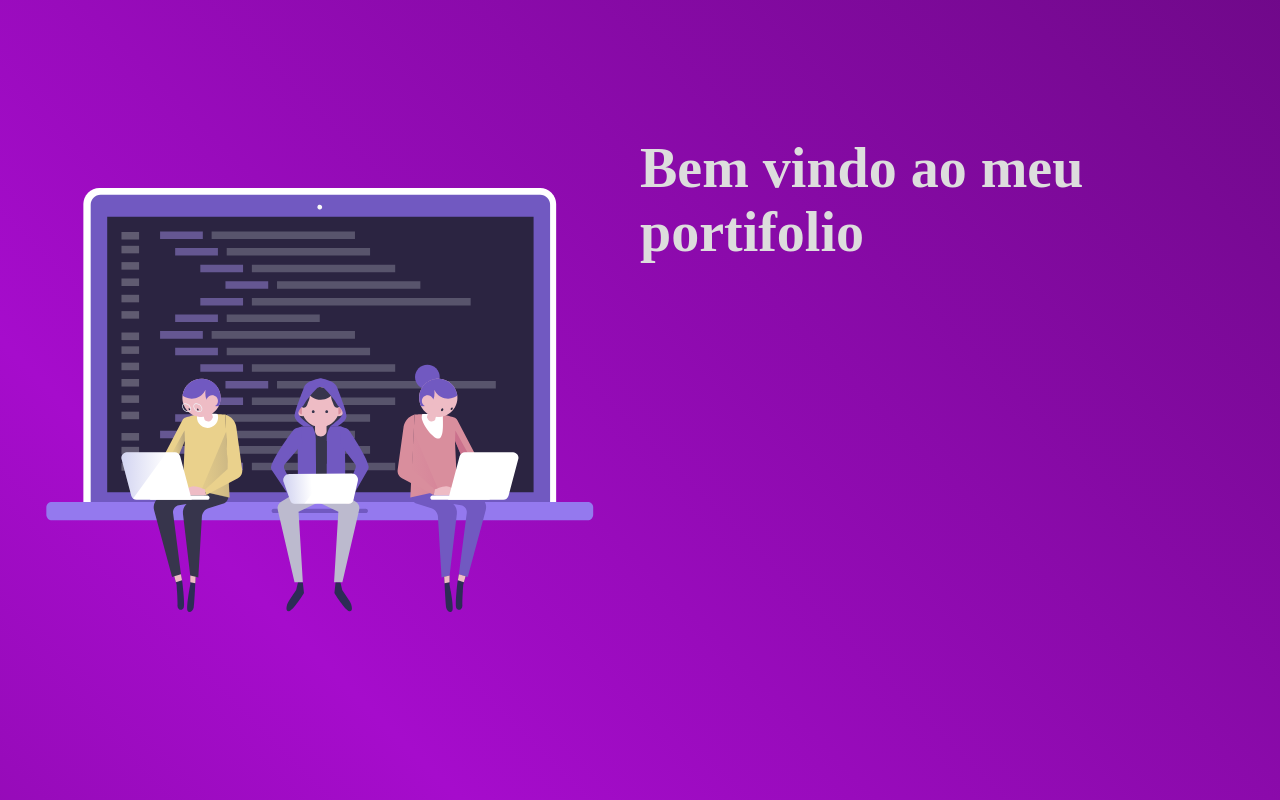
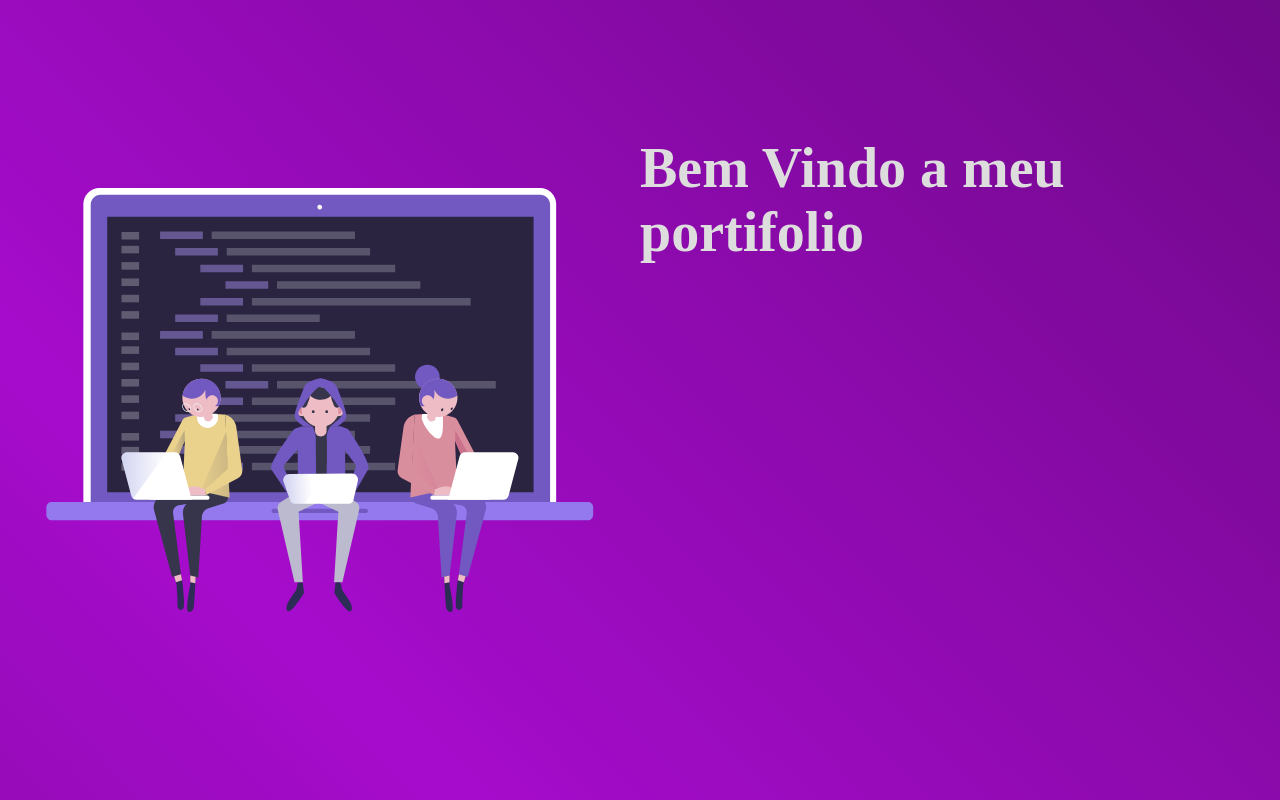
Before and after one commit to 4lyss0n/portfolio, a Next.js app: page / in a window 1280 px wide. Built offline with nearby package versions, Linux system fonts and the light colour scheme.

Commit message:
create a TypeText component and use it in Header

```diff
--- a/src/components/Header/index.tsx
+++ b/src/components/Header/index.tsx
@@ -4,29 +4,13 @@ import sgv from '../../../public/devs.svg'
 import { useState } from "react";
 import { useEffect } from "react";
 import { useCallback } from "react";
+import { TypingText } from '../'
 
 interface IProps {
 
 }
 
 const Component: FunctionComponent<IProps> = ({ }) => {
-
-    const [title, setTitle] = useState<string[]>([])
-
-    const delay = (ms: number) => new Promise((resolve) => setInterval(resolve, ms))
-    useEffect(() => {
-        (async () => {
-            const arr = ('Bem vindo ao meu portifolio').split("")
-            let time = 50
-
-            for(let c=0;c <= arr.length;c++){
-                await delay(time)
-                await setTitle(arr.slice(0,c))
-                time = time -1
-            }
-        })()
-    }, [])
-
     return (
         <>
             <header id="header-main-page">
@@ -42,7 +26,9 @@ const Component: FunctionComponent<IProps> = ({ }) => {
                 </div>
                 <div id="title-container">
                     <h1>
-                        {title.length > 0 ? title.reduce((v,a) => v+a) : ''}
+                        <TypingText typeDelay={80} addInDelayOnStep={-1}>{[
+                        "Bem Vindo a meu portifolio"
+                        ]}</TypingText>
                     </h1>
                 </div>
             </header>
--- /dev/null
+++ b/src/components/TypingText/index.tsx
@@ -0,0 +1,69 @@
+import { useEffect } from "react";
+import { useState } from "react";
+import { FunctionComponent } from "react";
+
+
+interface IProps extends React.DetailedHTMLProps<React.HTMLAttributes<HTMLSpanElement>, HTMLSpanElement> {
+    children: Array<string | JSX.Element>
+    typeDelay?: number
+    addInDelayOnStep?: number
+}
+
+const Component: FunctionComponent<IProps> = ({ children, typeDelay = 10, addInDelayOnStep = 0, ...props }) => {
+
+
+    const delay = (ms: number) => new Promise(resolve => setInterval(resolve, ms))
+
+    const TextArray: Array<string | JSX.Element> = []
+    children.forEach(item => {
+        if (typeof (item) == 'string') {
+            TextArray.push(...item.split(''))
+            return
+        }
+        TextArray.push(item)
+    })
+    const [textArrayState, setTextArrayState] = useState<Array<string | JSX.Element>>([])
+    const [text, setText] = useState<Array<string | JSX.Element>>([])
+
+    useEffect(() => {
+        (async () => {
+            for (let c = 0; c <= TextArray.length; c++) {
+                await delay(typeDelay)
+                setTextArrayState(TextArray.slice(0, c))
+                typeDelay = typeDelay + addInDelayOnStep
+            }
+        })()
+    }, [])
+
+
+    useEffect(() => {
+
+        const resultArray:Array<string | JSX.Element> = []
+
+        textArrayState.forEach(item => {
+            if(typeof(item) == 'string') {
+                if(
+                    typeof(resultArray[resultArray.length > 0 ? resultArray.length-1 : 0]) != 'string'
+                ){
+                    resultArray.push(item)
+                    return
+                }
+                resultArray[resultArray.length -1] = resultArray[resultArray.length -1] + item
+                return
+            }
+            resultArray.push(item)
+        })
+
+        setText(resultArray)
+
+    },[textArrayState])
+
+    return (
+        <span {...props}>
+                {text}
+        </span>
+    )
+}
+
+
+export default Component
```
Also changed, not shown: src/components/index.tsx (+6 -4 lines).
